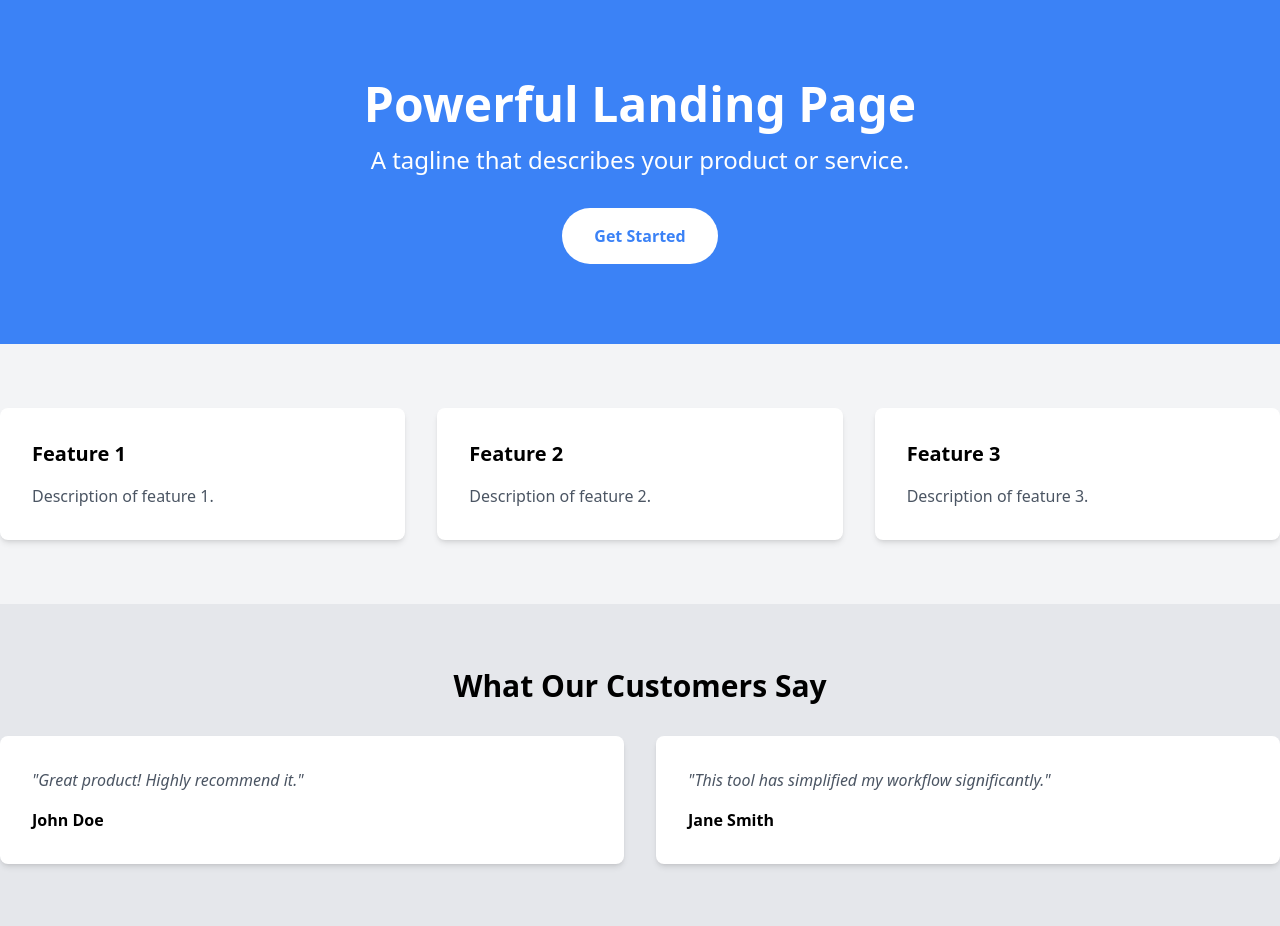
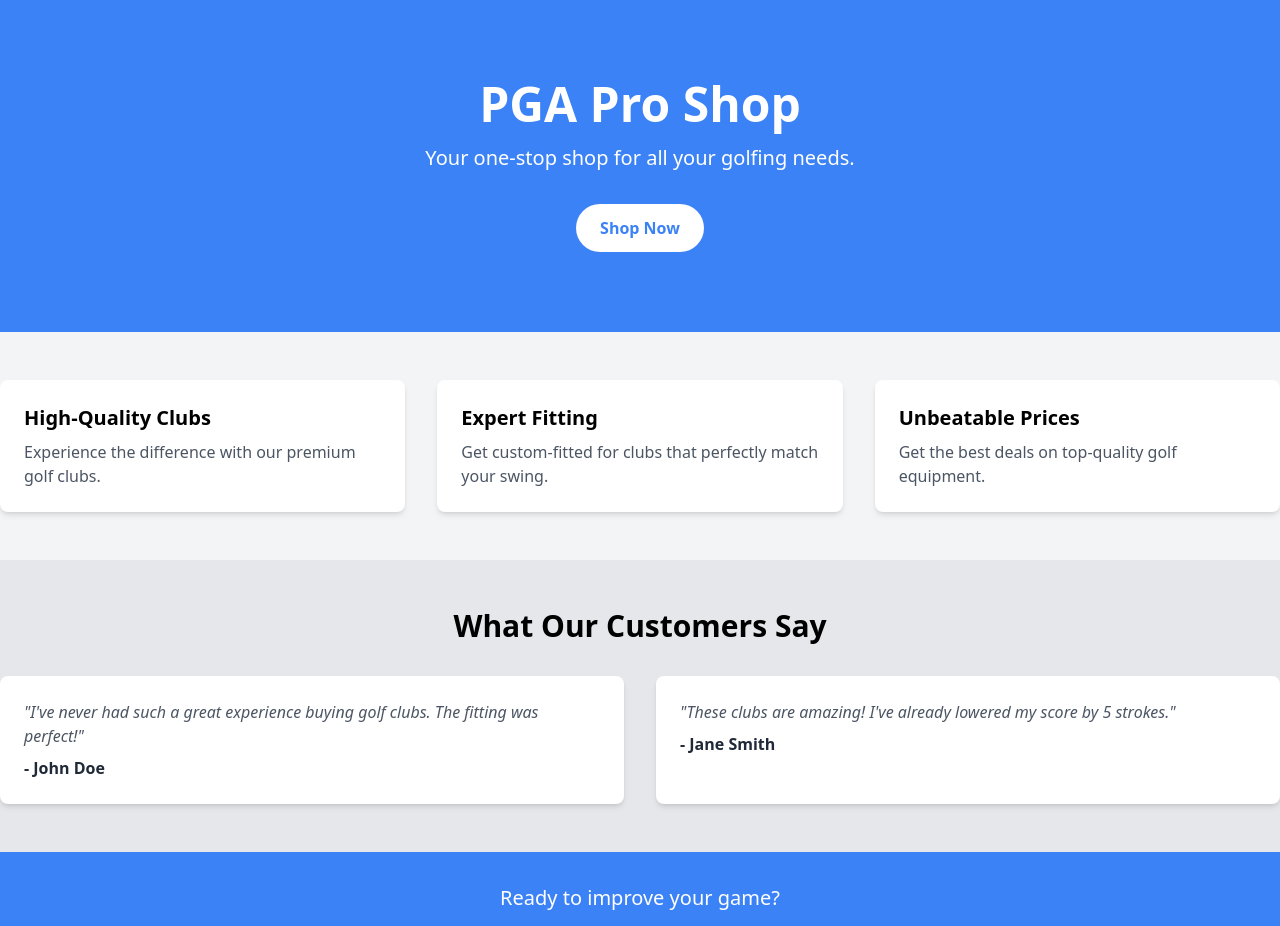
Before and after one commit to samuelforrest/nextjs-lp-boilerplate, a Next.js app: page / in a window 1280 px wide. Shown: the top 926 px of the page. Built offline with nearby package versions, Linux system fonts and the light colour scheme.

Commit message:
feat: AI generated initial landing page code

```diff
--- a/src/app/page.tsx
+++ b/src/app/page.tsx
@@ -3,60 +3,60 @@
 const LandingPage: React.FC = () => {
   return (
     <div className="bg-gray-100">
-      {/* Add Google Font links here (in the actual HTML head) */}
-      {/* <link rel="preconnect" href="https://fonts.googleapis.com"> */}
-      {/* <link rel="preconnect" href="https://fonts.gstatic.com" crossorigin> */}
-      {/* <link href="https://fonts.googleapis.com/css2?family=Montserrat:wght@700&family=Inter:wght@400;500&display=swap" rel="stylesheet"> */}
+      {/* Google Fonts (add these links to your HTML head) */}
+      {/* <link rel="preconnect" href="https://fonts.googleapis.com" />
+      <link rel="preconnect" href="https://fonts.gstatic.com" crossorigin />
+      <link href="https://fonts.googleapis.com/css2?family=Montserrat:wght@700&family=Inter:wght@400;700&display=swap" rel="stylesheet" /> */}
 
       {/* Hero Section */}
       <section className="bg-blue-500 text-white py-20">
         <div className="container mx-auto text-center">
-          <h1 className="text-5xl font-montserrat font-bold mb-4 animate-fade-in">Powerful Landing Page</h1>
-          <p className="text-2xl font-inter mb-8 animate-fade-in">A tagline that describes your product or service.</p>
-          <button className="bg-white text-blue-500 px-8 py-4 rounded-full font-bold hover:bg-blue-100 animate-fade-in">Get Started</button>
+          <h1 className="text-5xl font-montserrat font-bold mb-4 animate-fade-in">PGA Pro Shop</h1>
+          <p className="text-xl font-inter mb-8 animate-fade-in">Your one-stop shop for all your golfing needs.</p>
+          <button className="bg-white text-blue-500 py-3 px-6 rounded-full font-bold hover:bg-blue-100 animate-fade-in">Shop Now</button>
         </div>
       </section>
 
       {/* Feature Sections */}
-      <section className="py-16">
+      <section className="py-12">
         <div className="container mx-auto grid grid-cols-1 md:grid-cols-3 gap-8">
-          <div className="bg-white p-8 rounded-lg shadow-md animate-fade-in">
-            <h3 className="text-xl font-semibold mb-4">Feature 1</h3>
-            <p className="text-gray-600">Description of feature 1.</p>
+          <div className="bg-white p-6 rounded-lg shadow-md animate-fade-in">
+            <h2 className="text-xl font-inter font-bold mb-2">High-Quality Clubs</h2>
+            <p className="text-gray-600 font-inter">Experience the difference with our premium golf clubs.</p>
           </div>
-          <div className="bg-white p-8 rounded-lg shadow-md animate-fade-in">
-            <h3 className="text-xl font-semibold mb-4">Feature 2</h3>
-            <p className="text-gray-600">Description of feature 2.</p>
+          <div className="bg-white p-6 rounded-lg shadow-md animate-fade-in">
+            <h2 className="text-xl font-inter font-bold mb-2">Expert Fitting</h2>
+            <p className="text-gray-600 font-inter">Get custom-fitted for clubs that perfectly match your swing.</p>
           </div>
-          <div className="bg-white p-8 rounded-lg shadow-md animate-fade-in">
-            <h3 className="text-xl font-semibold mb-4">Feature 3</h3>
-            <p className="text-gray-600">Description of feature 3.</p>
+          <div className="bg-white p-6 rounded-lg shadow-md animate-fade-in">
+            <h2 className="text-xl font-inter font-bold mb-2">Unbeatable Prices</h2>
+            <p className="text-gray-600 font-inter">Get the best deals on top-quality golf equipment.</p>
           </div>
         </div>
       </section>
 
       {/* Testimonials Section */}
-      <section className="bg-gray-200 py-16">
+      <section className="py-12 bg-gray-200">
         <div className="container mx-auto">
-          <h2 className="text-3xl font-semibold text-center mb-8">What Our Customers Say</h2>
+          <h2 className="text-3xl font-montserrat font-bold text-center mb-8">What Our Customers Say</h2>
           <div className="grid grid-cols-1 md:grid-cols-2 gap-8">
-            <div className="bg-white p-8 rounded-lg shadow-md animate-fade-in">
-              <p className="text-gray-600 italic mb-4">"Great product! Highly recommend it."</p>
-              <p className="font-semibold">John Doe</p>
+            <div className="bg-white p-6 rounded-lg shadow-md animate-fade-in">
+              <p className="text-gray-600 italic font-inter">"I've never had such a great experience buying golf clubs. The fitting was perfect!"</p>
+              <p className="text-gray-800 font-bold mt-2 font-inter"> - John Doe</p>
             </div>
-            <div className="bg-white p-8 rounded-lg shadow-md animate-fade-in">
-              <p className="text-gray-600 italic mb-4">"This tool has simplified my workflow significantly."</p>
-              <p className="font-semibold">Jane Smith</p>
+            <div className="bg-white p-6 rounded-lg shadow-md animate-fade-in">
+              <p className="text-gray-600 italic font-inter">"These clubs are amazing! I've already lowered my score by 5 strokes."</p>
+              <p className="text-gray-800 font-bold mt-2 font-inter"> - Jane Smith</p>
             </div>
           </div>
         </div>
       </section>
 
       {/* CTA Section */}
-      <section className="bg-blue-500 text-white py-12">
+      <section className="bg-blue-500 text-white py-8">
         <div className="container mx-auto text-center">
-          <p className="text-xl font-inter mb-4">Ready to get started?</p>
-          <button className="bg-white text-blue-500 px-8 py-4 rounded-full font-bold hover:bg-blue-100">Contact Us</button>
+          <p className="text-xl font-inter mb-4">Ready to improve your game?</p>
+          <button className="bg-white text-blue-500 py-3 px-6 rounded-full font-bold hover:bg-blue-100">Contact Us</button>
         </div>
       </section>
     </div>
```
